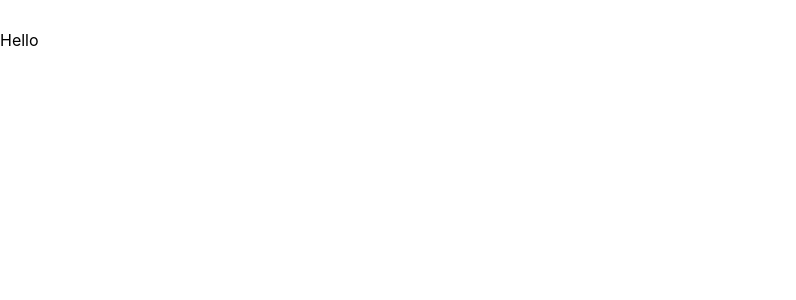
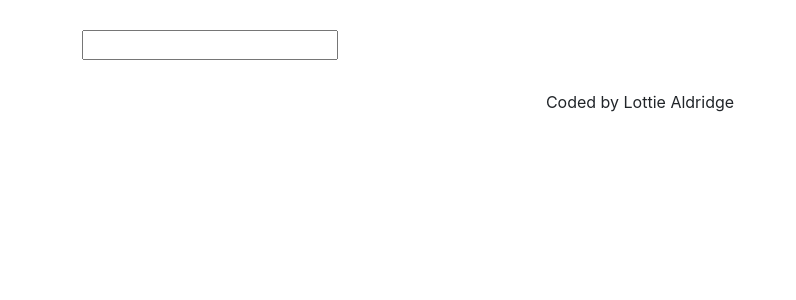
Before and after one commit to lottiealdridge/dictionary-app, a React (Create React App) app: page / in a window 1280 px wide. Shown: the top 300 px of the page, without its empty margins (0-796 px from the left). Built offline with nearby package versions, Linux system fonts and the light colour scheme.

Commit message:
added dictionary

```diff
--- a/public/index.html
+++ b/public/index.html
@@ -12,6 +12,7 @@
     <link rel="apple-touch-icon" href="%PUBLIC_URL%/logo192.png" />
 
     <link rel="manifest" href="%PUBLIC_URL%/manifest.json" />
+    <link href="https://cdn.jsdelivr.net/npm/bootstrap@5.3.5/dist/css/bootstrap.min.css" rel="stylesheet" integrity="sha384-SgOJa3DmI69IUzQ2PVdRZhwQ+dy64/BUtbMJw1MZ8t5HZApcHrRKUc4W0kG879m7" crossorigin="anonymous">
 
     <title>Dictionary App</title>
   </head>
--- a/src/App.css
+++ b/src/App.css
@@ -1,3 +1,9 @@
 .App-header {
   margin: 30px 0;
 }
+
+.app-footer {
+  margin: 30px 0;
+  text-align: center;
+
+}
--- a/src/App.js
+++ b/src/App.js
@@ -1,11 +1,19 @@
 import './App.css';
+import Dictionary from './Dictionary';
 
 export default function App() {
   return (
     <div className="App">
+      <div className='container'>
       <header className="App-header">
       </header>
-      Hello
+      <main>
+        <Dictionary />
+      </main>
+      <footer className="app-footer">
+        Coded by Lottie Aldridge
+      </footer>
+      </div>
     </div>
   );
 }
--- /dev/null
+++ b/src/Dictionary.js
@@ -0,0 +1,24 @@
+import React, { useState } from "react";
+import "./Dictionary.css";
+
+export default function Dictionary() {
+    let [keyword, setKeyword] = useState("");
+
+    function handleKeywordChange(event) {
+        setKeyword(event.target.value);
+
+    }
+
+    function search(event) {
+        event.preventDefault();
+        alert(`Seaching for ${keyword}`);
+    }
+
+    return(
+        <div className="Dictionary">
+            <form onSubmit={search}>
+                <input type="search" onChange={handleKeywordChange}/>
+            </form>
+        </div>
+    )
+}
```
Also changed, not shown: src/Dictionary.css (added).
